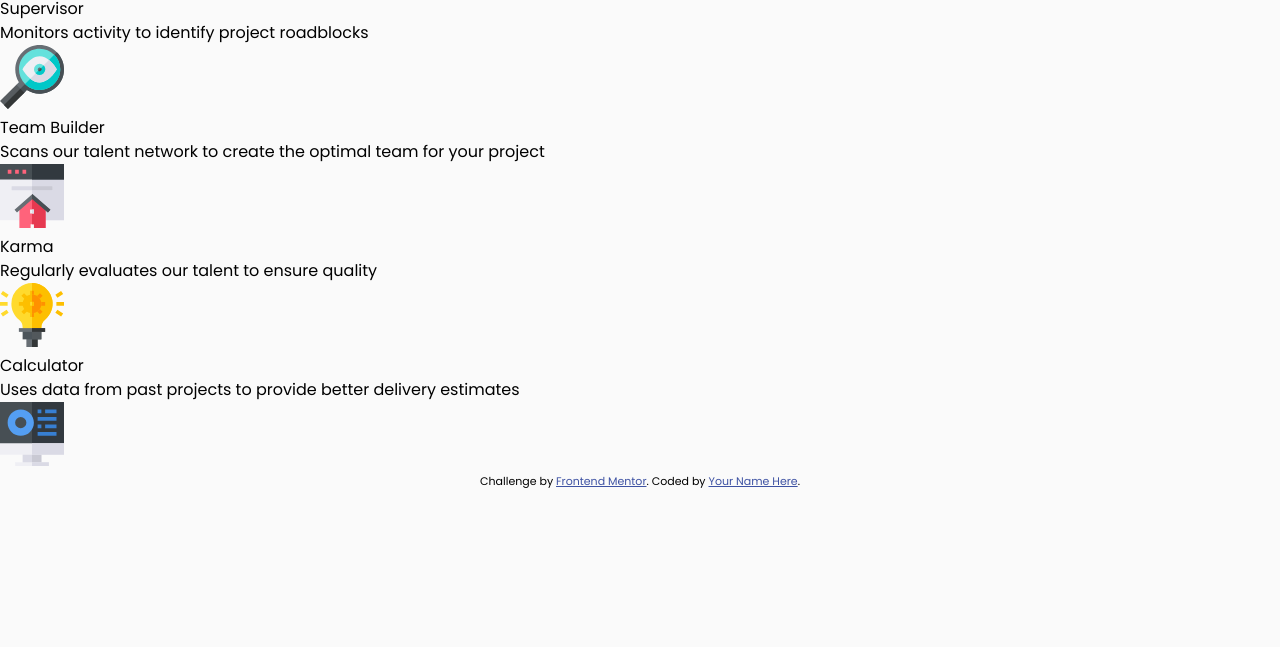
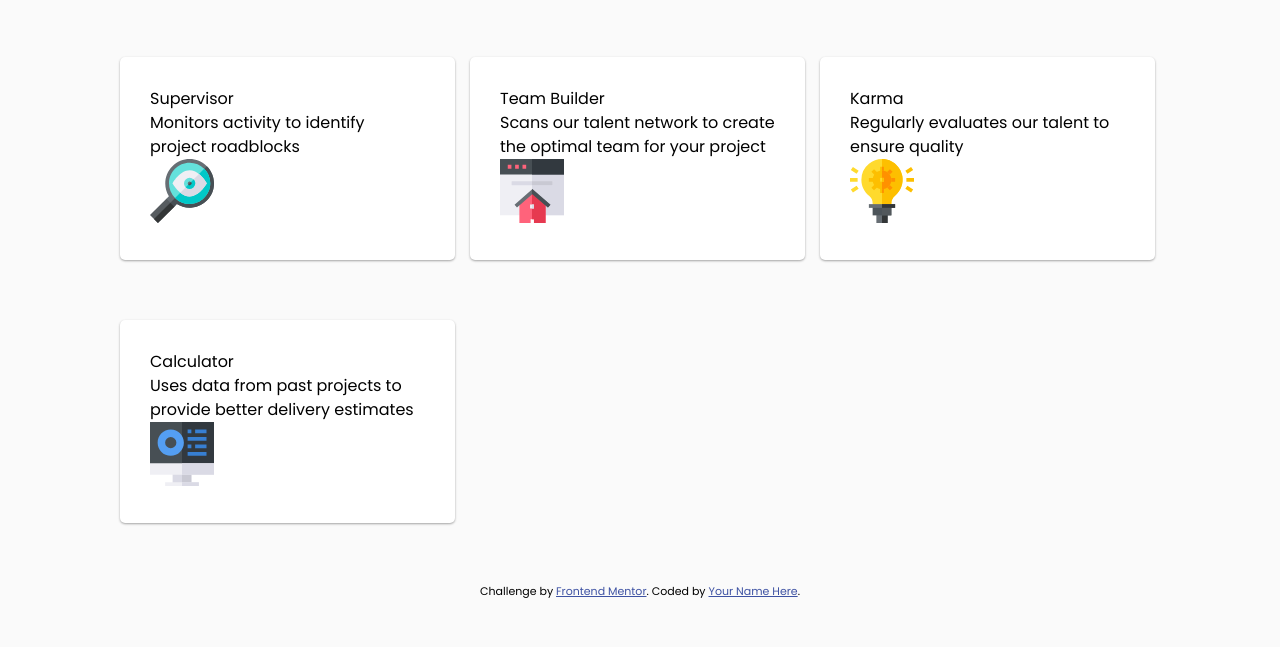
Before and after one commit to manalijain346/fe-mentor, a plain HTML site: page four-card-feature-section-master/index.html in a window 1280 px wide. Shown: the part 153-800 px from the top of the page. Drawn offline with Linux system fonts and the light colour scheme.

Commit message:
project enhancement

```diff
--- a/four-card-feature-section-master/index.html
+++ b/four-card-feature-section-master/index.html
@@ -36,27 +36,27 @@
   </header>
   <div class="container">
     <div class="card">
-      <h3>Supervisor</h3>
-      <p>
+      <h3 class="card-title">Supervisor</h3>
+      <p class="card-description">
         Monitors activity to identify project roadblocks
       </p>
       <img src="images/icon-supervisor.svg" alt="Supervisor-icon">
     </div>
     <div class="card">
-      <h3>Team Builder</h3>
-      <p>
+      <h3 class="card-title">Team Builder</h3>
+      <p class="card-description">
         Scans our talent network to create the optimal team for your project
       </p>
       <img src="images/icon-team-builder.svg" alt="Team-Builder-icon">
     </div>
     <div class="card">
-      <h3>Karma</h3>
-      <p>Regularly evaluates our talent to ensure quality</p>
+      <h3 class="card-title">Karma</h3>
+      <p class="card-description">Regularly evaluates our talent to ensure quality</p>
       <img src="images/icon-karma.svg" alt="Karma-icon">
     </div>
     <div class="card">
-      <h3>Calculator</h3>
-      <p> Uses data from past projects to provide better delivery estimates</p>
+      <h3 class="card-title">Calculator</h3>
+      <p class="card-description"> Uses data from past projects to provide better delivery estimates</p>
       <img src="images/icon-calculator.svg" alt="Calculator-icon">
     </div>
   </div>
--- a/four-card-feature-section-master/styles.css
+++ b/four-card-feature-section-master/styles.css
@@ -28,4 +28,26 @@ body{
 .title-description{
     font-size: 14px;
     font-weight: lighter;
+    color: hsl(229, 6%, 66%)
 }
+
+.container{
+    display: grid;
+    grid-template-columns: 350px 350px 350px;
+    max-width: 1100px;
+    margin: 30px auto;
+}
+
+.card{
+    background-color: white;
+    padding: 30px;
+    width: 275px;
+    margin: 30px;
+    box-shadow: 0 1px 3px rgba(0,0,0,0.12), 0 1px 2px rgba(0,0,0,0.24);
+    transition: all 0.3s cubic-bezier(.25,.8,.25,1);
+    border-radius: 5px;
+}
+
+.card:hover{
+    box-shadow: 0 14px 28px rgba(0,0,0,0.25), 0 10px 10px rgba(0,0,0,0.22);
+}
```
